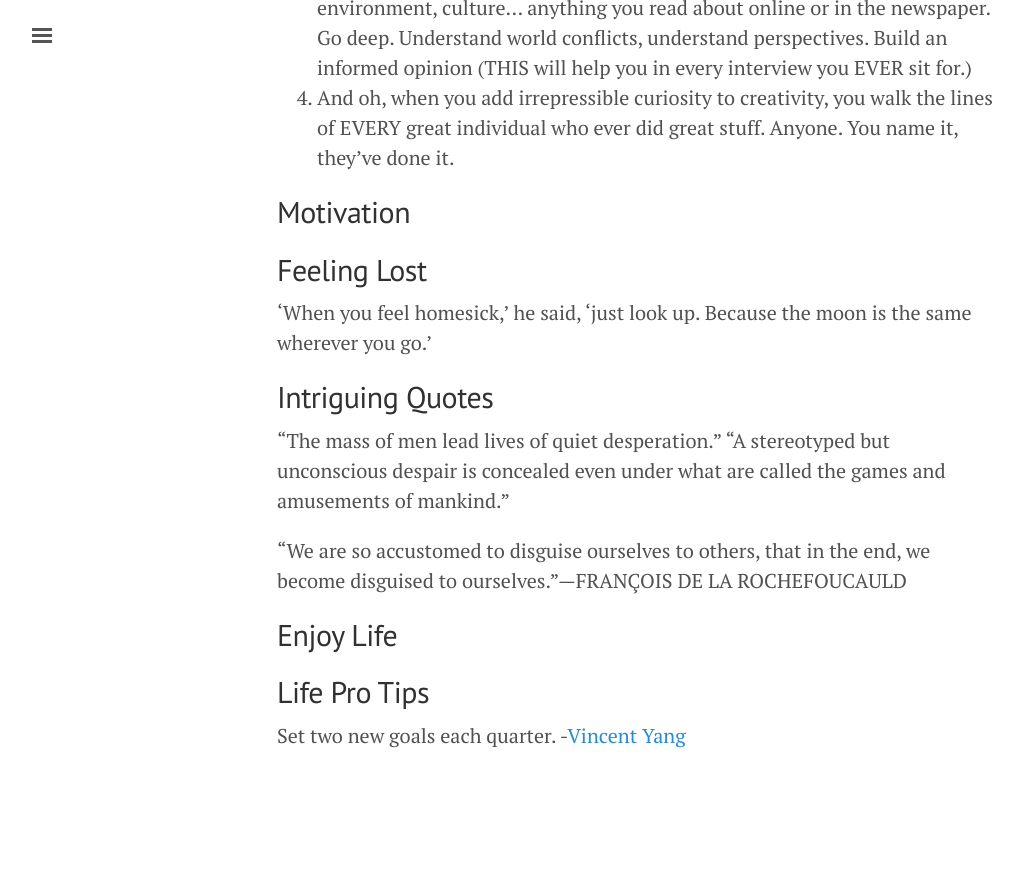
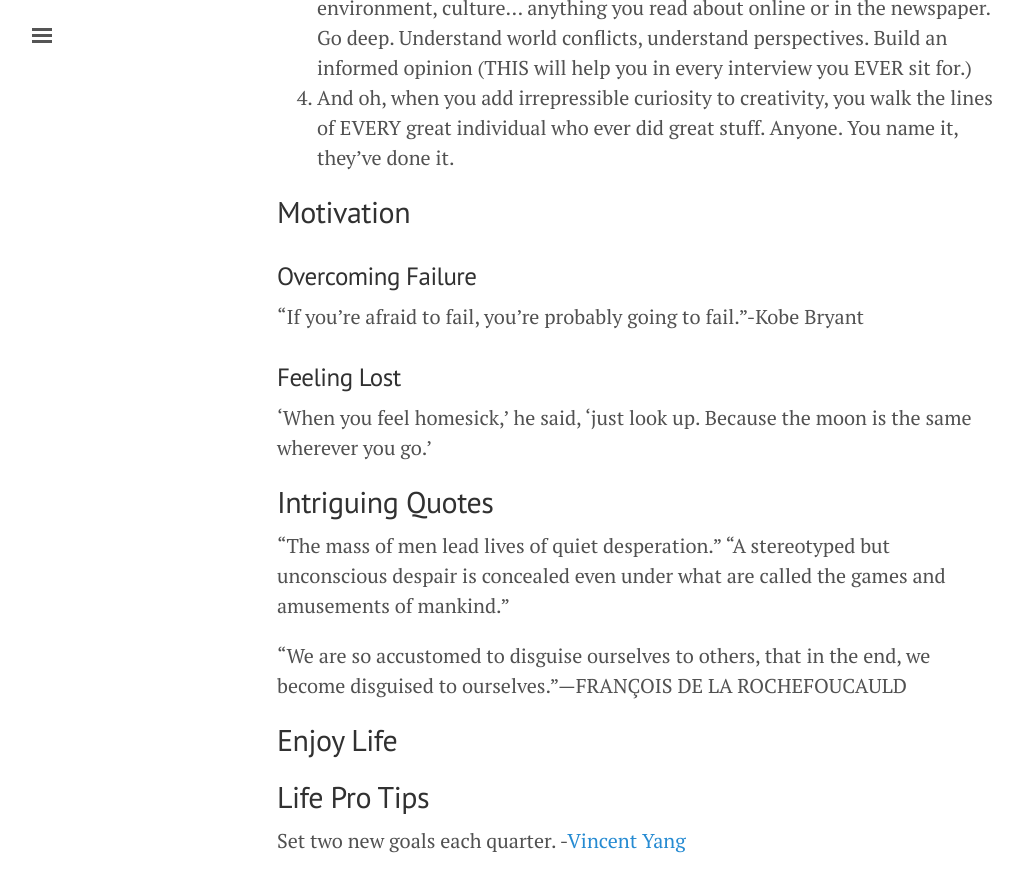
Before and after one commit to bjchia/bjchia.github.io, a Jekyll site: the page built from consciousness.md, in a window 1280 px wide and 900 px high, scrolled down 1834 px. Shown: the top 892 px of the window, without its empty margins (3-1026 px from the left). Built offline with Jekyll 4.4.1, drawn with Linux system fonts in a browser that asks for light colours; before the commit the page ends 2665 px from its top, so only the background shows below that.

Commit message:
Update consciousness.md

```diff
--- a/consciousness.md
+++ b/consciousness.md
@@ -27,7 +27,11 @@ This isn't a good outlook. It's not even two sides of the same coin - it's the e
 
 ## Motivation
 
-## Feeling Lost
+
+### Overcoming Failure
+“If you’re afraid to fail, you’re probably going to fail.”-Kobe Bryant
+
+### Feeling Lost
 
 ‘When you feel homesick,’ he said, ‘just look up. Because the moon is the same wherever you go.’
 
```
